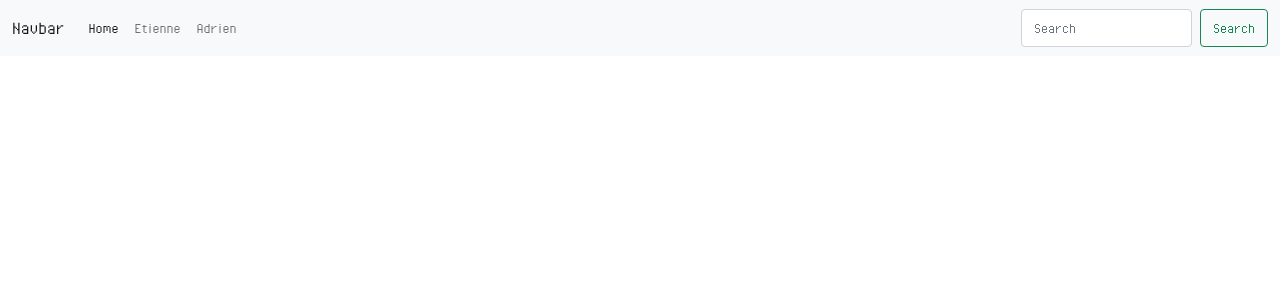
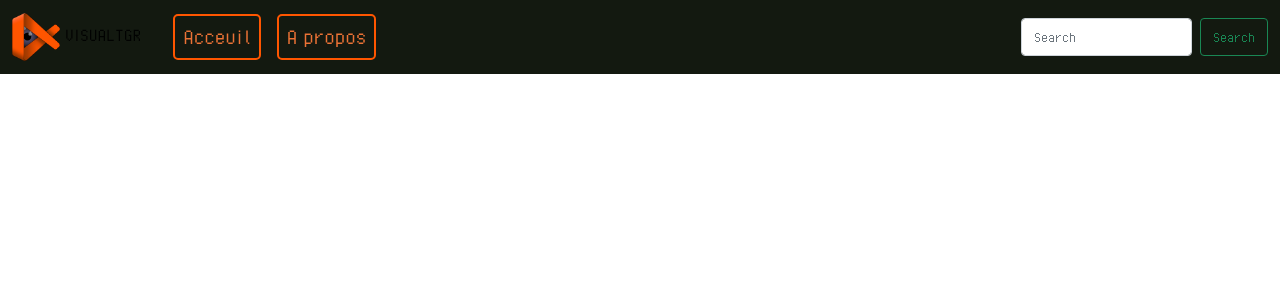
Before and after one commit to Fire-Owl/adrien-etienne, a PHP site: page /pages/index.php in a window 1280 px wide. Shown: the top 300 px of the page. Run offline with PHP 8.4, Linux system fonts and the light colour scheme.

Commit message:
avance-headre

```diff
--- /dev/null
+++ b/assets/styles/includes.css
@@ -0,0 +1,25 @@
+/* general */
+.navBar{
+    background-color: #131910 !important;
+}
+/* fin general */
+/* button1 */
+a.navBar__button1{
+    color:#ea7235 !important;
+    border: 2px solid #ff5600;
+    border-radius: 5px;
+    padding:0.2rem 5rem;
+    font-size: 1.5rem;
+    max-width:12rem;
+    text-align: center;
+    margin-left: 1rem;
+}
+a.navBar__button1:hover{
+    color:black !important;
+    background-color: #ea7235;
+    border: 2px solid #ff5600;
+}
+/* fin button1 */
+.navBar__logo{
+    width:3rem;
+}
--- a/includes/header.php
+++ b/includes/header.php
@@ -1,5 +1,6 @@
 <!DOCTYPE html>
 <html lang="fr">
+
 <head>
   <meta charset="UTF-8">
   <meta http-equiv="X-UA-Compatible" content="IE=edge">
@@ -7,24 +8,27 @@
   <title>Document</title>
   <link href="https://cdn.jsdelivr.net/npm/bootstrap@5.0.0-beta3/dist/css/bootstrap.min.css" rel="stylesheet" integrity="sha384-eOJMYsd53ii+scO/bJGFsiCZc+5NDVN2yr8+0RDqr0Ql0h+rP48ckxlpbzKgwra6" crossorigin="anonymous">
   <link rel="stylesheet" href="../assets/styles/main.css">
+  <link rel="stylesheet" href="../assets/styles/includes.css">
 </head>
+
 <body>
-<nav class="navbar navbar-expand-lg navbar-light bg-light">
+  <!-- debut navbar -->
+  <nav class="navbar navbar-expand-lg navbar-light bg-light navBar">
     <div class="container-fluid">
-    <a class="navbar-brand" href="#">Navbar</a>
+      <a class="navbar-brand" href="../">
+        <img src="../assets/images/logo.png" alt="" class="navBar__logo">
+        <span class="navBar__title">VISUALTGR</span>
+      </a>
       <button class="navbar-toggler" type="button" data-bs-toggle="collapse" data-bs-target="#navbarSupportedContent" aria-controls="navbarSupportedContent" aria-expanded="false" aria-label="Toggle navigation">
         <span class="navbar-toggler-icon"></span>
       </button>
       <div class="collapse navbar-collapse" id="navbarSupportedContent">
         <ul class="navbar-nav me-auto mb-2 mb-lg-0">
           <li class="nav-item">
-          <a class="nav-link active" aria-current="page" href="index.php">Home</a>
+            <a class="nav-link navBar__button1" href="etienne.php">Acceuil</a>
           </li>
           <li class="nav-item">
-          <a class="nav-link" href="etienne.php">Etienne</a>
-        </li>
-        <li class="nav-item">
-          <a class="nav-link" href="adrien.php" tabindex="-1" aria-disabled="true">Adrien</a>
+            <a class="nav-link navBar__button1" href="adrien.php" tabindex="-1" aria-disabled="true">A propos</a>
           </li>
         </ul>
         <form class="d-flex">
@@ -34,3 +38,11 @@
       </div>
     </div>
   </nav>
+  <!-- fin navbar -->
+
+  <!-- efface, c'est le js boostrap qui est en fin de page -->
+
+  <script src="https://cdn.jsdelivr.net/npm/bootstrap@5.0.0-beta3/dist/js/bootstrap.bundle.min.js" integrity="sha384-JEW9xMcG8R+pH31jmWH6WWP0WintQrMb4s7ZOdauHnUtxwoG2vI5DkLtS3qm9Ekf" crossorigin="anonymous"></script>
+  <script src="../assets/scripts/main.js"></script>
+
+  <!-- fin de: efface, c'est le js boostrap qui est en fin de page -->
--- a/pages/test_ad.php
+++ b/pages/test_ad.php
@@ -7,6 +7,7 @@
     <link rel="shortcut icon" href="../assets/images/logo.png" type="image/x-icon">
     <title>Visualtgr</title>
     <link href="https://cdn.jsdelivr.net/npm/bootstrap@5.0.0-beta3/dist/css/bootstrap.min.css" rel="stylesheet" integrity="sha384-eOJMYsd53ii+scO/bJGFsiCZc+5NDVN2yr8+0RDqr0Ql0h+rP48ckxlpbzKgwra6" crossorigin="anonymous">
+    <link rel="stylesheet" href="../assets/styles/includes.css">
     <link rel="stylesheet" href="../assets/styles/main.css">
     <link rel="stylesheet" href="../assets/styles/test.css">
 </head>
```
Lines whose indentation alone changed are shown as unchanged.
